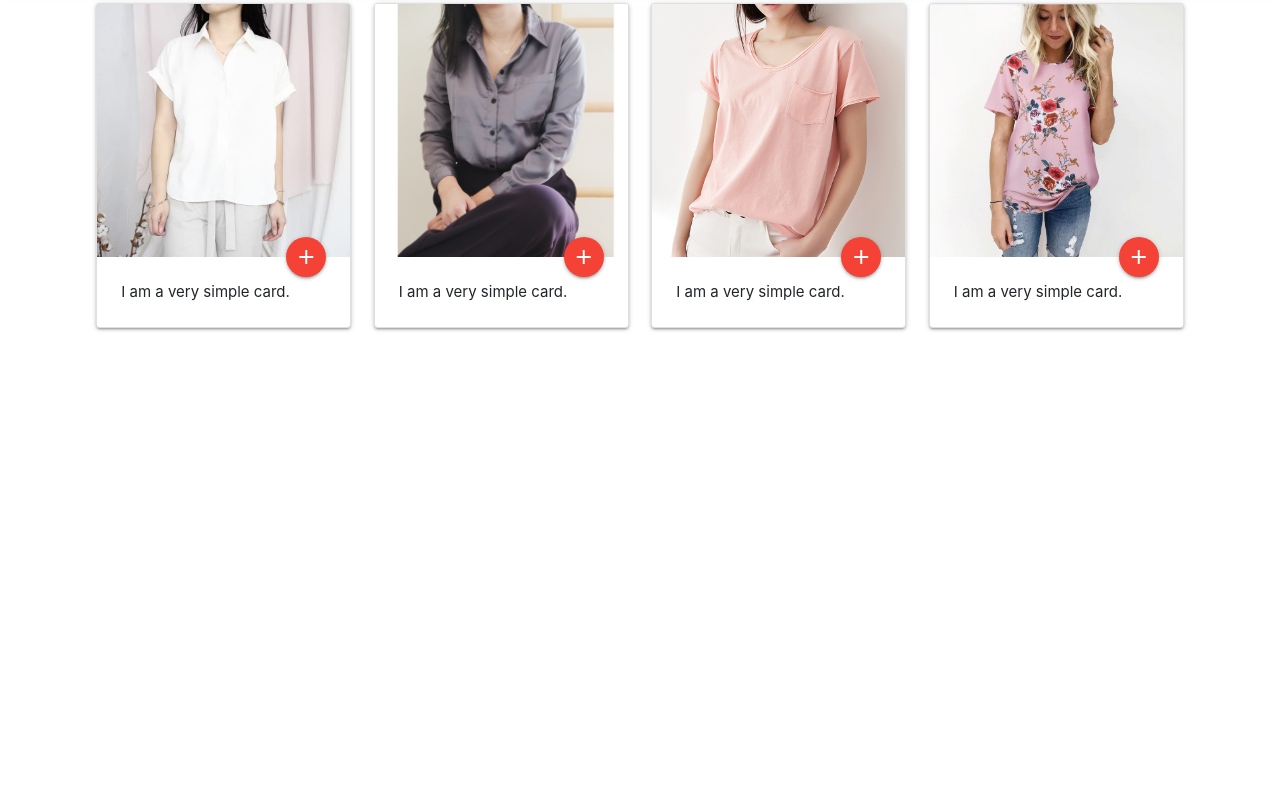
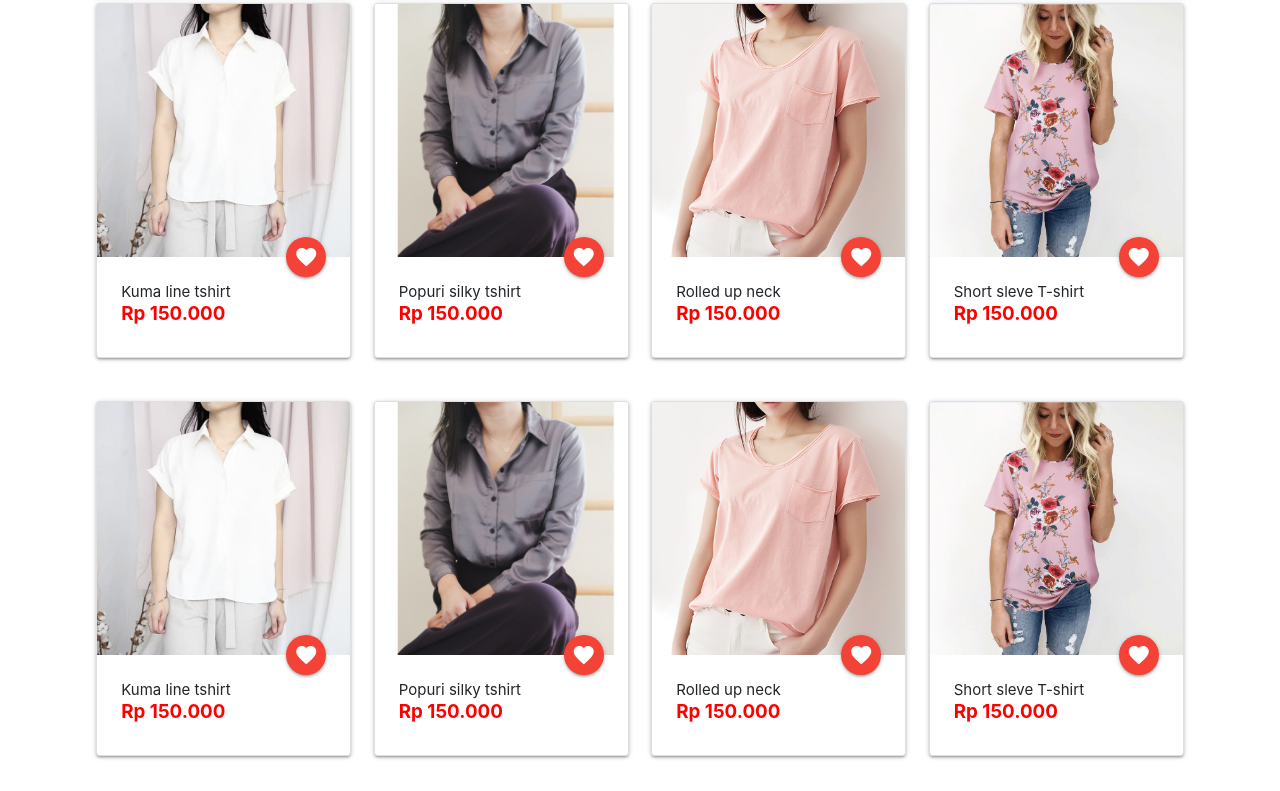
Before and after one commit to GeNJie/shoppingapp-prototyping, a plain HTML site: page index.html in a window 1280 px wide. Shown: the part 69-860 px from the top of the page. Before the commit the page ends 800 px from the top, so only its background shows below. Drawn offline with nearby package versions, Linux system fonts and the light colour scheme.

Commit message:
third commit

```diff
--- a/css/style.css
+++ b/css/style.css
@@ -41,3 +41,7 @@ nav {
 .search i:hover {
   margin-top: -14%;
 }
+.card-item h5 {
+  font-weight: bolder;
+  color: red;
+}
--- a/index.html
+++ b/index.html
@@ -36,44 +36,98 @@
   <div class="row">
     <div class="container">
       <div class="col s6 m3">
-        <div class="card">
+        <div class="card card-item">
           <div class="card-image">
-            <img src="assets/img/kuma_line.jpeg"><a class="btn-floating halfway-fab waves-effect waves-light red"><i class="material-icons">add</i></a>
+            <img src="assets/img/kuma_line.jpeg"><a class="btn-floating halfway-fab waves-effect waves-light red"><i class="material-icons">favorite</i></a>
           </div>
           <div class="card-content">
-            <p>I am a very simple card.</p>
+            <p>Kuma line tshirt</p>
+            <h5>Rp 150.000</h5>
           </div>
         </div>
       </div>
       <div class="col s6 m3">
-        <div class="card">
+        <div class="card card-item">
           <div class="card-image">
             <img src="assets/img/popuri_silky_shirt.jpeg">
-            <a class="btn-floating halfway-fab waves-effect waves-light red"><i class="material-icons">add</i></a>
+            <a class="btn-floating halfway-fab waves-effect waves-light red"><i class="material-icons">favorite</i></a>
           </div>
           <div class="card-content">
-            <p>I am a very simple card.</p>
+            <p>Popuri silky tshirt</p>
+            <h5>Rp 150.000</h5>
           </div>
         </div>
       </div>
       <div class="col s6 m3">
-        <div class="card">
+        <div class="card card-item">
           <div class="card-image">
-            <img src="assets/img/Rolled-up-Neck-And-Sleeve-Opening-Women.jpg"><a class="btn-floating halfway-fab waves-effect waves-light red"><i class="material-icons">add</i></a>
+            <img src="assets/img/Rolled-up-Neck-And-Sleeve-Opening-Women.jpg"><a class="btn-floating halfway-fab waves-effect waves-light red"><i class="material-icons">favorite</i></a>
           </div>
           <div class="card-content">
-            <p>I am a very simple card.</p>
+            <p>Rolled up neck</p>
+            <h5>Rp 150.000</h5>
           </div>
         </div>
       </div>
       <div class="col s6 m3">
-        <div class="card">
+        <div class="card card-item">
           <div class="card-image">
             <img src="assets/img/Short-Sleeve-Top-T-Shirt.jpg">
-            <a class="btn-floating halfway-fab waves-effect waves-light red"><i class="material-icons">add</i></a>
+            <a class="btn-floating halfway-fab waves-effect waves-light red"><i class="material-icons">favorite</i></a>
           </div>
           <div class="card-content">
-            <p>I am a very simple card.</p>
+            <p>Short sleve T-shirt</p>
+            <h5>Rp 150.000</h5>
+          </div>
+        </div>
+      </div>
+    </div>
+  </div>
+  <div class="row">
+    <div class="container">
+      <div class="col s6 m3">
+        <div class="card card-item">
+          <div class="card-image">
+            <img src="assets/img/kuma_line.jpeg"><a class="btn-floating halfway-fab waves-effect waves-light red"><i class="material-icons">favorite</i></a>
+          </div>
+          <div class="card-content">
+            <p>Kuma line tshirt</p>
+            <h5>Rp 150.000</h5>
+          </div>
+        </div>
+      </div>
+      <div class="col s6 m3">
+        <div class="card card-item">
+          <div class="card-image">
+            <img src="assets/img/popuri_silky_shirt.jpeg">
+            <a class="btn-floating halfway-fab waves-effect waves-light red"><i class="material-icons">favorite</i></a>
+          </div>
+          <div class="card-content">
+            <p>Popuri silky tshirt</p>
+            <h5>Rp 150.000</h5>
+          </div>
+        </div>
+      </div>
+      <div class="col s6 m3">
+        <div class="card card-item">
+          <div class="card-image">
+            <img src="assets/img/Rolled-up-Neck-And-Sleeve-Opening-Women.jpg"><a class="btn-floating halfway-fab waves-effect waves-light red"><i class="material-icons">favorite</i></a>
+          </div>
+          <div class="card-content">
+            <p>Rolled up neck</p>
+            <h5>Rp 150.000</h5>
+          </div>
+        </div>
+      </div>
+      <div class="col s6 m3">
+        <div class="card card-item">
+          <div class="card-image">
+            <img src="assets/img/Short-Sleeve-Top-T-Shirt.jpg">
+            <a class="btn-floating halfway-fab waves-effect waves-light red"><i class="material-icons">favorite</i></a>
+          </div>
+          <div class="card-content">
+            <p>Short sleve T-shirt</p>
+            <h5>Rp 150.000</h5>
           </div>
         </div>
       </div>
```
